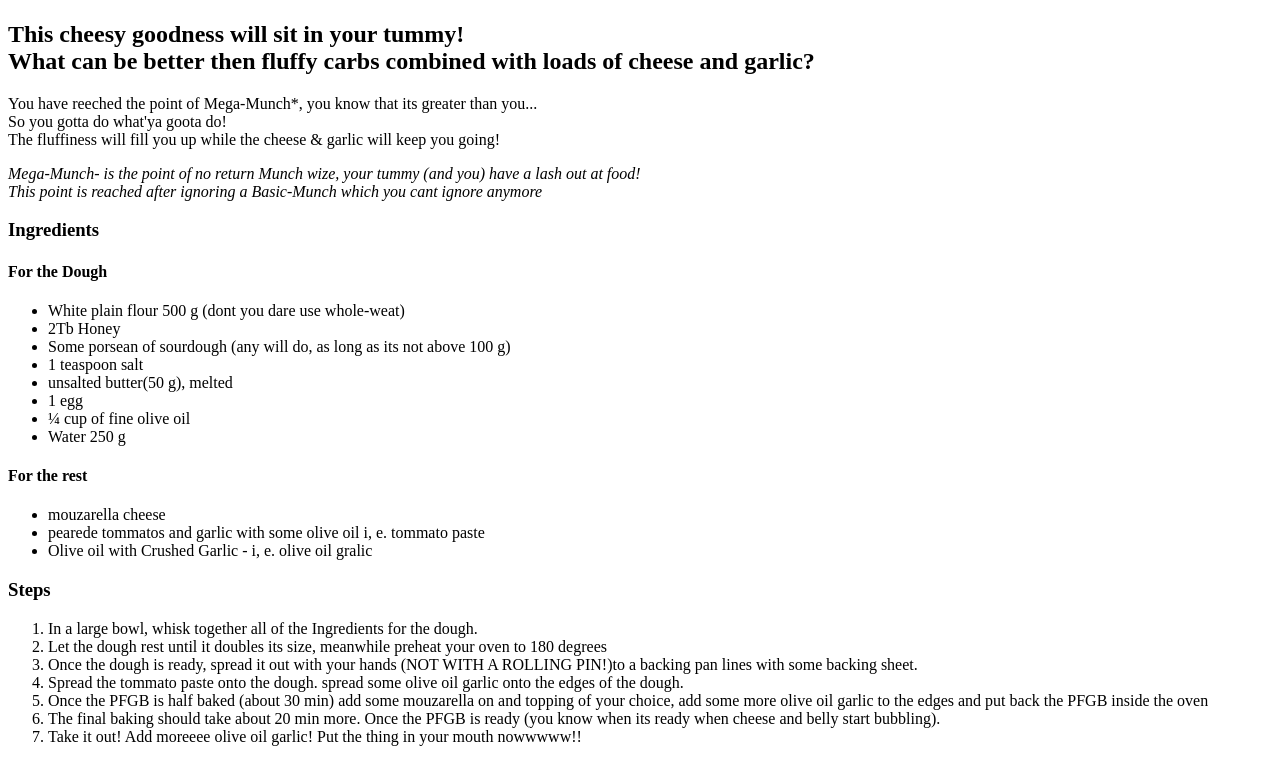
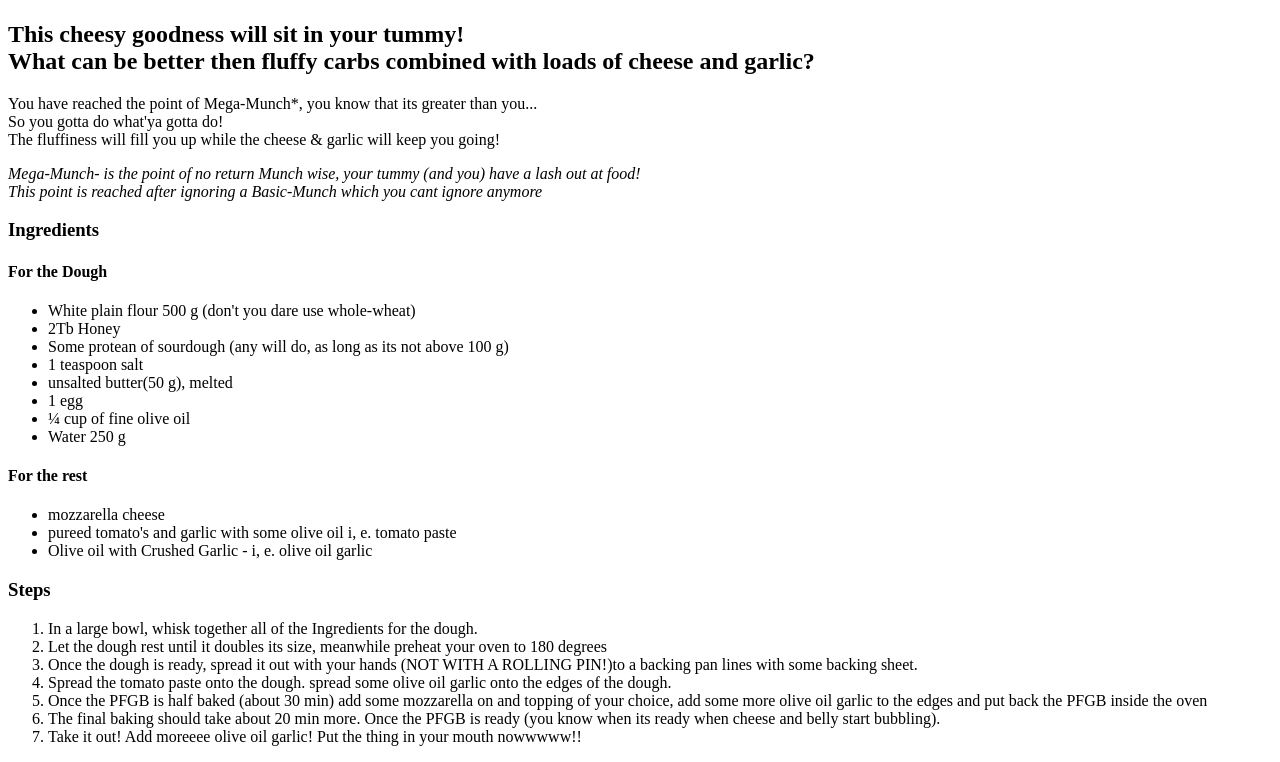
Before and after one commit to hadarAdiE/odin-recipes, a plain HTML site: page recipes/pizza-focaccia-garlic_bread.html in a window 1280 px wide. Shown: the part 383-1145 px from the top of the page. Drawn offline with Linux system fonts and the light colour scheme.

Commit message:
Fix typo

```diff
--- a/recipes/pizza-focaccia-garlic_bread.html
+++ b/recipes/pizza-focaccia-garlic_bread.html
@@ -11,17 +11,17 @@
 <img src="https://www.proportionalplate.com/wp-content/uploads/2021/01/Focaccia-Pizza-18.jpg" alt="">
 <h2>This cheesy goodness will sit in your tummy!<br>
      What can be better then fluffy carbs combined with loads of cheese and garlic?</h2>
-<p>You have reeched the point of Mega-Munch*, you know that its greater than you...<br>
-So you gotta do what'ya goota do! <br>
+<p>You have reached the point of Mega-Munch*, you know that its greater than you...<br>
+So you gotta do what'ya gotta do! <br>
 The fluffiness will fill you up while the cheese & garlic will keep you going!</p>
-<p><i>Mega-Munch- is the point of no return Munch wize, your tummy (and you) have a lash out at food! <br>
+<p><i>Mega-Munch- is the point of no return Munch wise, your tummy (and you) have a lash out at food! <br>
 This point is reached after ignoring a Basic-Munch which you cant ignore anymore</i></p>
 <h3>Ingredients</h3>
 <h4>For the Dough</h4>
 <ul>
-    <li>White plain flour 500 g (dont you dare use whole-weat) </li>
+    <li>White plain flour 500 g (don't you dare use whole-wheat) </li>
     <li>2Tb Honey </li>
-    <li>Some porsean of sourdough (any will do, as long as its not above 100 g)</li>
+    <li>Some protean of sourdough (any will do, as long as its not above 100 g)</li>
     <li>1 teaspoon salt</li>
     <li>unsalted butter(50 g), melted</li>
     <li>1 egg</li>
@@ -30,9 +30,9 @@ This point is reached after ignoring a Basic-Munch which you cant ignore anymore
 </ul>
 <h4>For the rest</h4>
 <ul>
-    <li>mouzarella cheese</li>
-    <li>pearede tommatos and garlic with some olive oil i, e. tommato paste</li>
-    <li>Olive oil with Crushed Garlic - i, e. olive oil gralic</li>
+    <li>mozzarella cheese</li>
+    <li>pureed tomato's and garlic with some olive oil i, e. tomato paste</li>
+    <li>Olive oil with Crushed Garlic - i, e. olive oil garlic</li>
 </ul>
 
 <h3>Steps</h3>
@@ -40,8 +40,8 @@ This point is reached after ignoring a Basic-Munch which you cant ignore anymore
     <li>In a large bowl, whisk together all of the Ingredients for the dough.</li>
     <li>Let the dough rest until it doubles its size, meanwhile preheat your oven to 180 degrees</li>
     <li>Once the dough is ready, spread it out with your hands (NOT WITH A ROLLING PIN!)to a backing pan lines with some backing sheet.</li>
-    <li>Spread the tommato paste onto the dough. spread some olive oil garlic onto the edges of the dough.</li>
-    <li>Once the PFGB is half baked (about 30 min) add some mouzarella on and topping of your choice, add some more olive oil garlic to the edges and put back the PFGB inside the oven</li>
+    <li>Spread the tomato paste onto the dough. spread some olive oil garlic onto the edges of the dough.</li>
+    <li>Once the PFGB is half baked (about 30 min) add some mozzarella on and topping of your choice, add some more olive oil garlic to the edges and put back the PFGB inside the oven</li>
     <li>The final baking should take about 20 min more. Once the PFGB is ready (you know when its ready when cheese and belly start bubbling). </li>
     <li>Take it out! Add moreeee olive oil garlic! Put the thing in your mouth nowwwww!!</li>
 </ol>
```
Also changed, not shown: index.html (+1 -1 lines), recipes/green-beans-fries.html (+4 -4 lines), recipes/tasty-chocolate-chip-cookies.html (+0 -1 lines).
